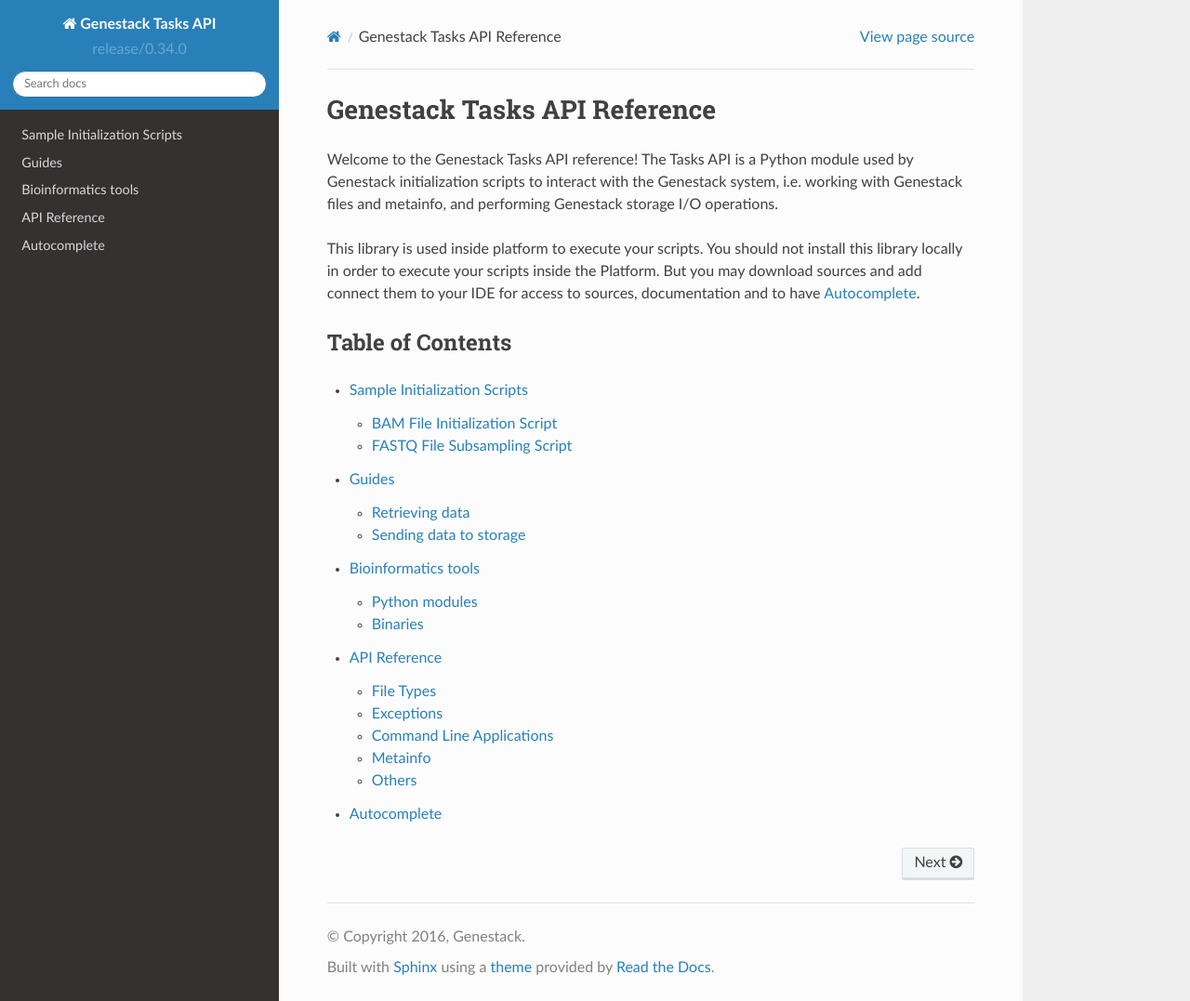
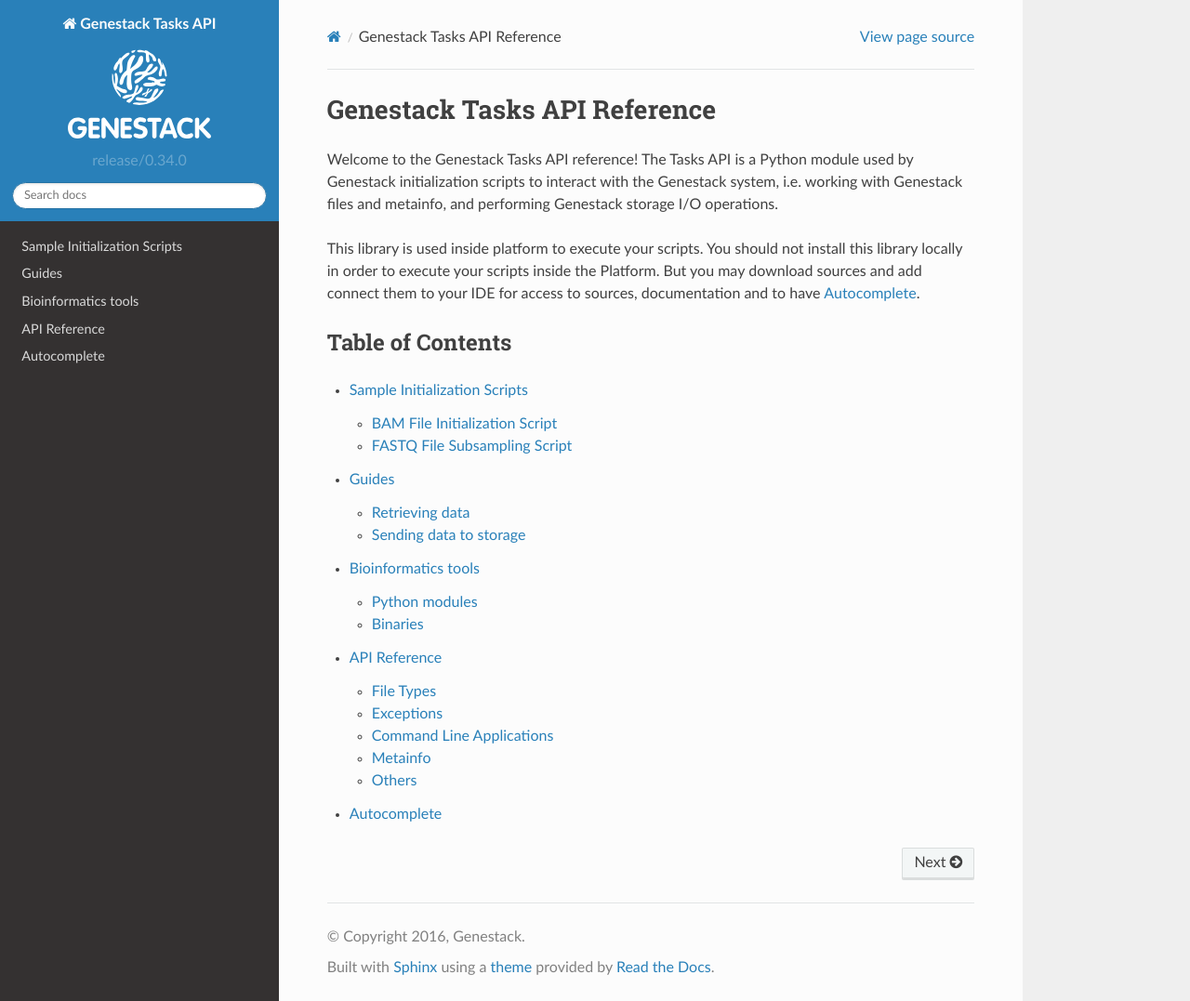
Before and after one commit to genestack/task-library, a Sphinx documentation site: the page built from docs/source/index.rst, in a window 1280 px wide and 1077 px high. Shown: the whole window at 93% size. Built offline with Sphinx 7.4.7 and the Read the Docs theme 2.0.0, drawn with Linux system fonts in a browser that asks for light colours.

Commit message:
Update logo

```diff
--- a/docs/source/_static/genestack.css
+++ b/docs/source/_static/genestack.css
@@ -5,3 +5,7 @@ div.highlight-sh div pre {
 div.highlight-none div pre {
     background-color: lightgray;
 }
+
+img.logo {
+  height: 100px !important;
+}
--- a/docs/source/conf.py
+++ b/docs/source/conf.py
@@ -157,7 +157,7 @@ html_theme_path = [sphinx_rtd_theme.get_html_theme_path()]
 
 # The name of an image file (relative to this directory) to place at the top
 # of the sidebar.
-html_logo = '_static/logo.png'
+html_logo = '_static/logo.svg'
 
 # The name of an image file (within the static path) to use as favicon of the
 # docs.  This file should be a Windows icon file (.ico) being 16x16 or 32x32
```
